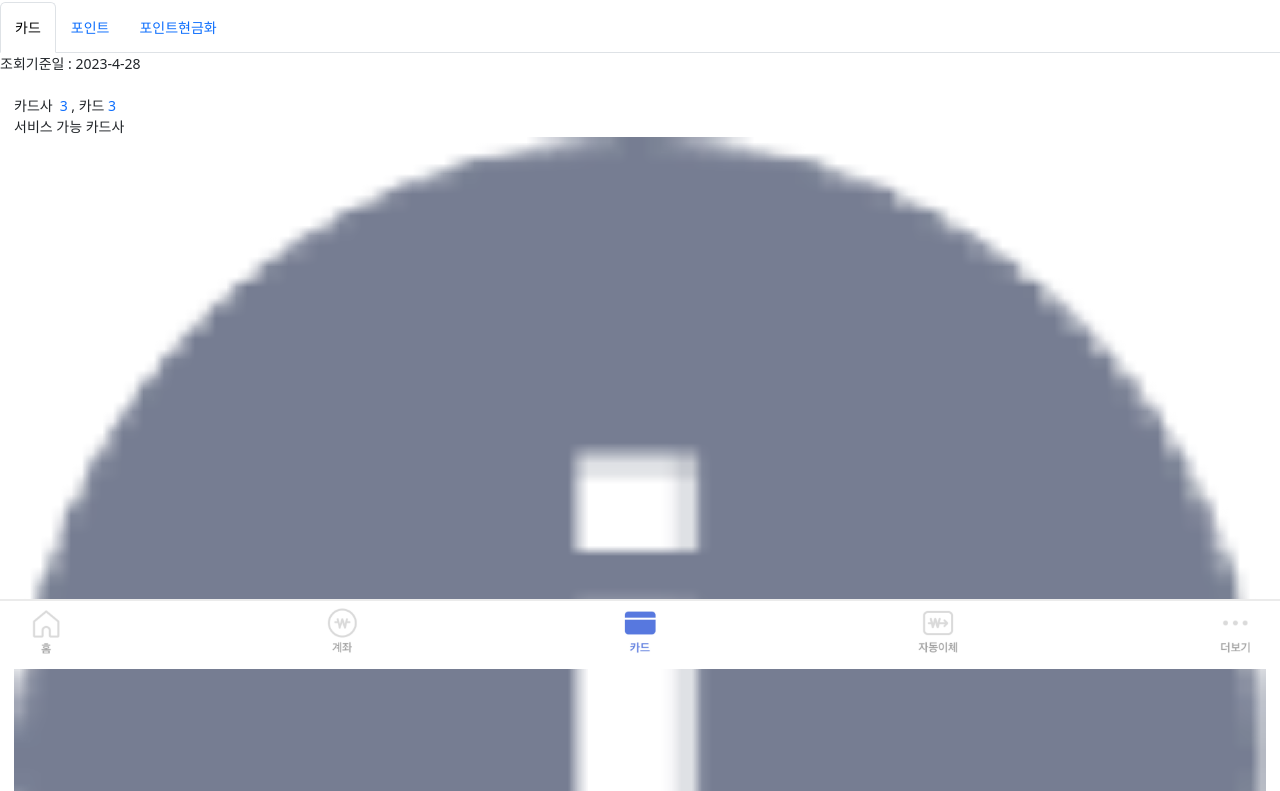
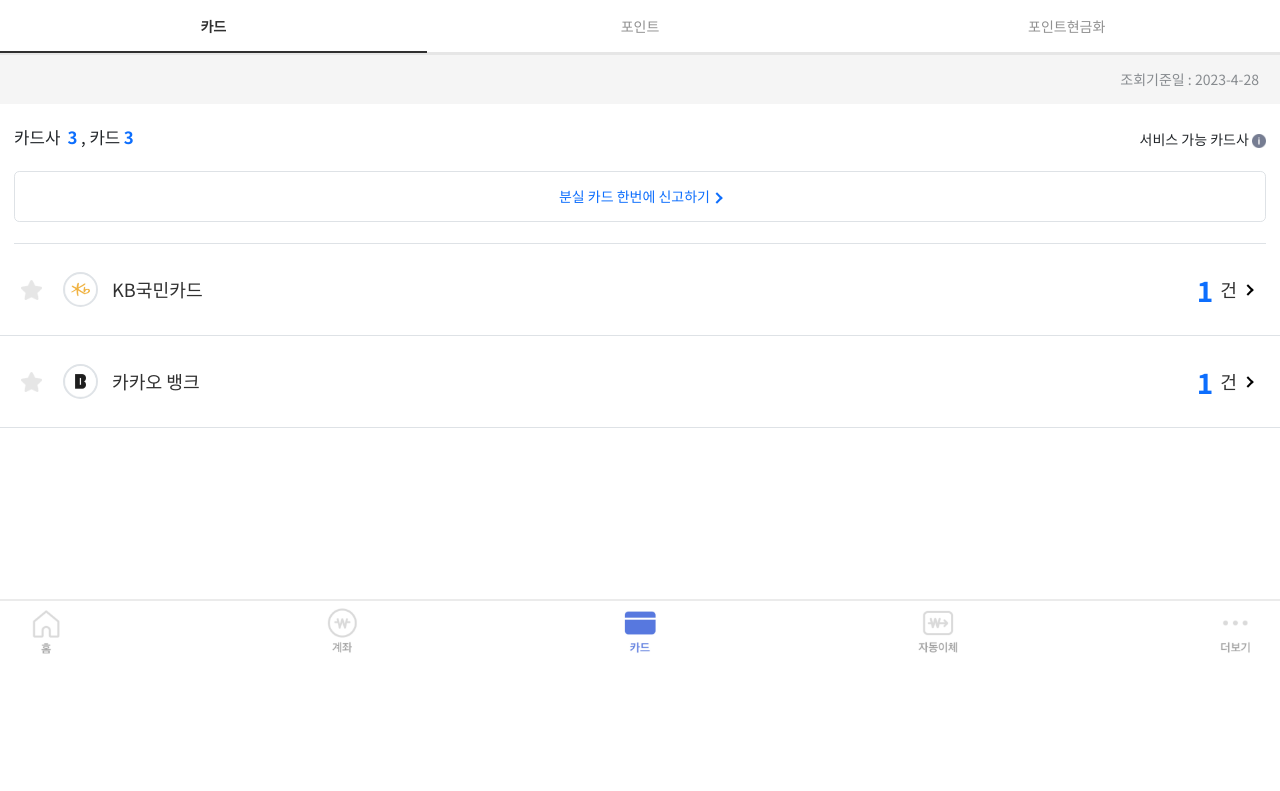
Before and after one commit to MinkyungKwon/application1, a plain HTML site: page 3.html in a window 1280 px wide. Shown: the part 131-922 px from the top of the page. After the commit the page ends 800 px from the top, so only its background shows below. Drawn offline with nearby package versions, Linux system fonts and the light colour scheme.

Commit message:
Update style.css

```diff
--- a/css/style.css
+++ b/css/style.css
@@ -1,3 +1,7 @@
+* {
+    font-family: 'Noto Sans KR', sans-serif !important;
+}
+
 html {
     font-size: 14px;
     margin: 0;
@@ -10,7 +14,6 @@ html {
     box-sizing: border-box;
 
     overflow: hidden;
-    background-color: #5878DE;
 }
 
 .main-container .top-nav {
@@ -29,18 +32,24 @@ html {
     box-sizing: border-box;
 }
 
-.main-container .top-nav.sub{
+.main-container .top-nav.sub {
     background-color: #fff;
 
 }
 
+.main-container .top-nav.sub h1 {
+    font-size: 1.2rem;
+    font-weight: bold;
+}
+
 .scrolldown {
-    background-color:#f5f5f5!important;
-    -webkit-transition-duration:0.4s;
-    -webkit-transition-timing-function:ease;
-    transition-duration:0.4s;
-    transition-timing-function:ease;
+    background-color: #f5f5f5 !important;
+    -webkit-transition-duration: 0.4s;
+    -webkit-transition-timing-function: ease;
+    transition-duration: 0.4s;
+    transition-timing-function: ease;
 }
+
 .main-container .top-nav img {
     height: 1.5rem;
 }
@@ -70,7 +79,7 @@ html {
 
 .main-container .top-container>div>div.first-wrap>h1 {
     font-size: 1.2rem;
-    font-weight: bolder;
+    font-weight: bold;
     color: #fff;
     margin-bottom: 1rem;
 }
@@ -79,6 +88,7 @@ html {
     color: #000;
     margin-bottom: 2rem;
 }
+
 .main-container .top-container>div>div.first-wrap>p {
     color: #98ADEA;
     margin-bottom: 1rem;
@@ -135,6 +145,7 @@ div.mainbtn-wrap ul li {
 div.mainbtn-wrap ul li a {
     display: flex;
     justify-content: space-around;
+    align-items: center;;
     padding: 1.5rem 1rem;
     width: 100%;
 
@@ -142,6 +153,9 @@ div.mainbtn-wrap ul li a {
     background: #fff;
     border: 1px solid #DEE1E5;
     box-sizing: border-box;
+    color: #303030;
+    text-decoration: none;
+    line-height: 1.3;
 }
 
 div.mainbtn-wrap ul li a div {
@@ -216,6 +230,159 @@ div.mainbtn-wrap ul li a span {
     margin-bottom: 5rem;
 }
 
+.info-wrap {}
+
+.info-wrap>a {
+    display: flex;
+    justify-content: space-between;
+    align-items: center;
+    color: #303030;
+    text-decoration: none;
+    height: 3.5rem;
+    font-size: 1.3rem;
+}
+
+.info-wrap>a>div {
+    display: flex;
+    align-items: center;
+}
+
+.info-wrap>a>div>div:first-child {
+    display: flex;
+    align-items: center;
+    width: 2rem;
+}
+.info-wrap>a>div>div:first-child img {
+    width: 100%;
+    height:100%;
+}
+
+.info-wrap>a>div>div:nth-child(2) {
+    margin-right: 1rem;
+    margin-left: 1rem;
+}
+
+.info-wrap>a>div>div:nth-child(2)>img {
+
+    width: 2.5rem;
+    height: 2.5rem;
+    border: 2px solid #DFE3E7;
+    border-radius: 50%;
+    ;
+}
+
+.info-wrap>a>div>div:last-child {}
+
+.info-wrap>a>div:last-child {}
+
+.info-wrap>a>div:last-child {}
+
+.sub-card-wrap{}
+
+.sub-card-wrap > .sub-card-service{
+    display: flex;
+    justify-content: space-between;
+    align-items: flex-end;
+}
+.sub-card-wrap > .sub-card-service > div:first-child{
+    font-size: 1.2rem;;
+}
+.sub-card-wrap > .sub-card-service > div > .text-primary{
+    font-weight: bold;
+}
+.sub-card-wrap > .sub-card-service > div> img{
+    width: 1rem;
+}
+
+.date-wrap {
+    width: 100%;
+    background-color: #F5F5F5;
+    display: flex;
+    align-items: center;
+    justify-content: end;
+    padding: 1rem 1.5rem;
+    color: #878B8F;
+}
+
+.none_pg {
+    width: 100%;
+    padding: 4rem;
+    display: flex;
+    justify-content: center;
+}
+
+.none_pg>div {
+    text-align: center;
+    color: #707070;
+}
+
+.none_pg>div>img {
+    width: 24%;
+    padding-bottom: 3rem;
+}
+
+
+/* nav */
+.nav.nav-tabs {
+    width: 100%;
+    display: flex;
+    flex-wrap: wrap;
+    justify-content: space-between;
+    border-radius: 0;
+    border-top: 0 !important;
+    border-color: #fff;
+    border-bottom: 3px solid #E6E6E6;
+    background-color: white;
+}
+
+.nav.nav-tabs>li {
+    width: 33.33%;
+}
+
+.nav.nav-tabs>li>a {
+    background-color: white;
+    border-color: #fff;
+    text-align: center;
+    border-radius: 0 !important;
+    border: 0 !important;
+    color: #909090;
+}
+
+.nav.nav-tabs>li>a.active {
+    border-color: #fff;
+    border-bottom: 2px solid #303030 !important;
+    color: #303030;
+    font-weight: bold;
+}
+
+.nav-tabs .nav-item.show .nav-link,
+.nav-tabs .nav-link.active {
+    border-radius: 0;
+    border: 0;
+}
+
+
+
+
+
+
+
+
+
+
+
+
+
+
+
+
+
+
+
+
+
+
+
 .btn {
     width: auto;
     padding: 1rem;
@@ -231,6 +398,15 @@ div.mainbtn-wrap ul li a span {
 .text-primary {
     color: #5778DF;
 
+}
+
+.text-gray-300 {
+    color: #E6E6E6 !important;
+
+}
+
+.borer-primary {
+    border-color: #5778DF;
 }
 
 .bottom-nav {
@@ -263,9 +439,10 @@ div.mainbtn-wrap ul li a span {
 .bottom-nav>div>a>img {
     height: 100%;
 }
+
 .arrow {
     border: solid black;
-    border-width: 0 3px 3px 0;
+    border-width: 0 2px 2px 0;
     display: inline-block;
     padding: 3px;
 }
```
Lines whose indentation alone changed are shown as unchanged.
